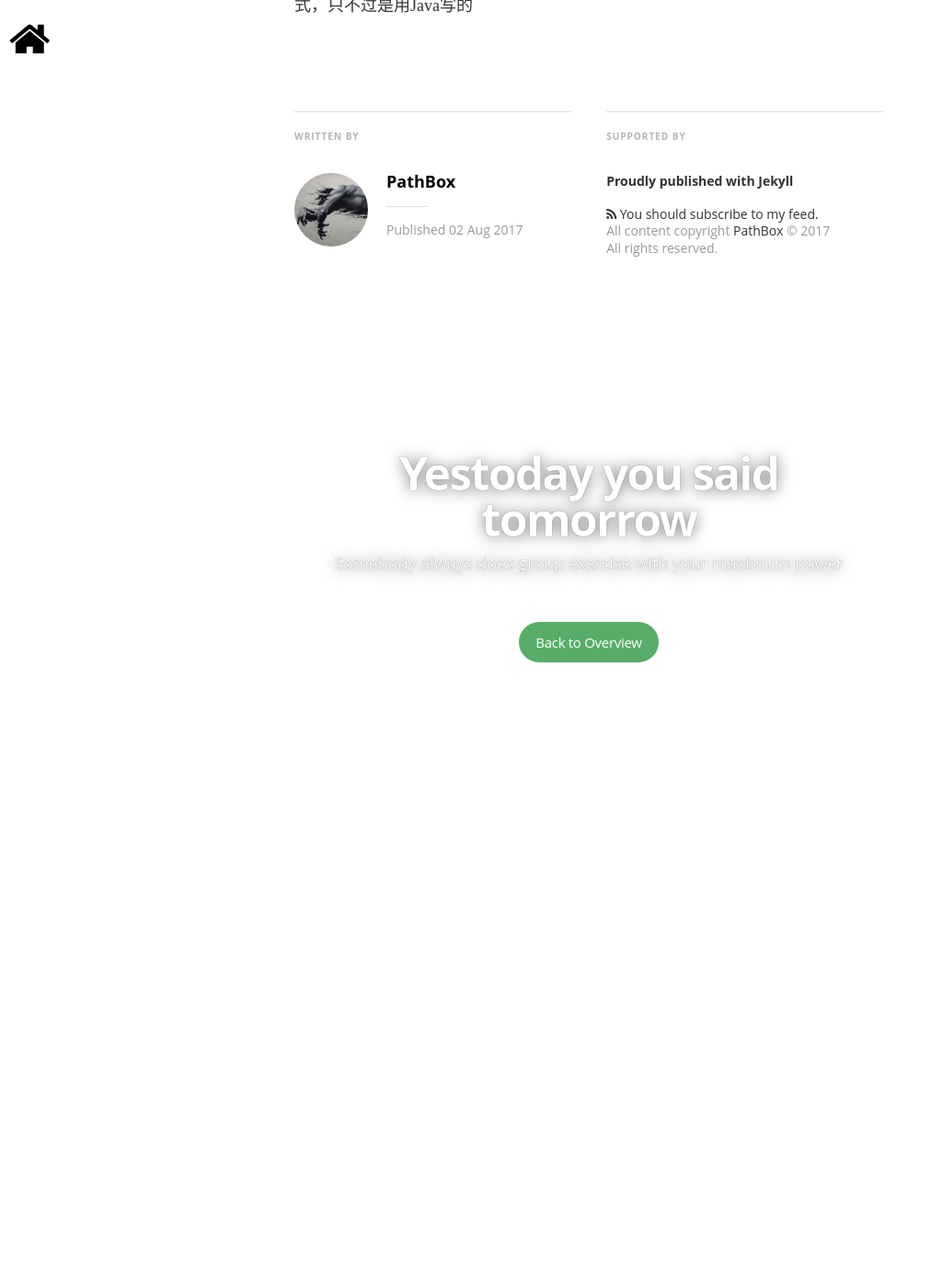
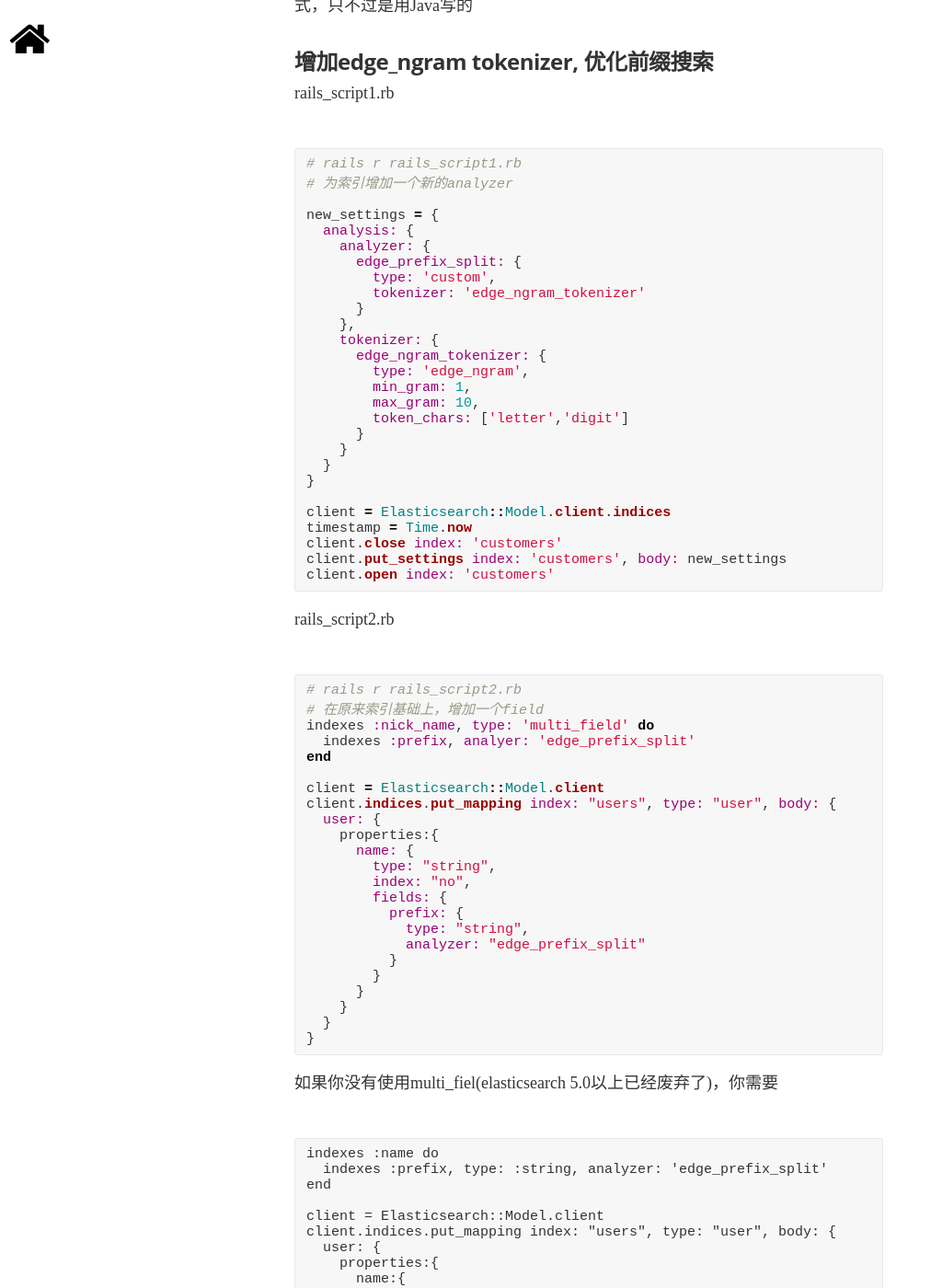
Before and after one commit to pathbox/pathbox.github.io, a Jekyll site: the page built from _posts/2017-08-02-work-summary-in-Udesk-seven.md, in a window 1280 px wide and 1400 px high, scrolled down 1815 px. Shown: the whole window at 92% size, without its empty margins (0-1012 px from the left). Built offline with Jekyll 4.4.1, drawn with Linux system fonts in a browser that asks for light colours; nearby versions of some CDN libraries; some web fonts are replaced; comment, search, counter and statistics services are not loaded; before the commit the page ends 2625 px from its top, so only the background shows below that; some of the changed text lies outside the part shown.

Commit message:
增加edge_ngram tokenizer, 优化前缀搜索

````diff
--- a/_posts/2017-08-02-work-summary-in-Udesk-seven.md
+++ b/_posts/2017-08-02-work-summary-in-Udesk-seven.md
@@ -29,3 +29,88 @@ result1 = file_name.match(/\A.*\[(\S+)\].*\Z/)
 
 ##### Kafka为什么那么快
 Kafka速度的秘诀在于，它把所有的消息都变成一个的文件。通过mmap(Memory Mapped Files)提高I/O速度，写入数据的时候它是末尾添加(顺序写入)所以速度最优；读取数据的时候配合sendfile直接暴力输出。阿里的RocketMQ也是这种模式，只不过是用Java写的
+
+##### 增加edge_ngram tokenizer, 优化前缀搜索
+
+rails_script1.rb
+```ruby
+# rails r rails_script1.rb
+# 为索引增加一个新的analyzer
+
+new_settings = {
+  analysis: {
+    analyzer: {
+      edge_prefix_split: {
+        type: 'custom',
+        tokenizer: 'edge_ngram_tokenizer'
+      }
+    },
+    tokenizer: {
+      edge_ngram_tokenizer: {
+        type: 'edge_ngram',
+        min_gram: 1,
+        max_gram: 10,
+        token_chars: ['letter','digit']
+      }
+    }
+  }
+}
+
+client = Elasticsearch::Model.client.indices
+timestamp = Time.now
+client.close index: 'customers'
+client.put_settings index: 'customers', body: new_settings
+client.open index: 'customers'
+```
+
+rails_script2.rb
+```ruby
+# rails r rails_script2.rb
+# 在原来索引基础上，增加一个field
+indexes :nick_name, type: 'multi_field' do
+  indexes :prefix, analyer: 'edge_prefix_split'
+end
+
+client = Elasticsearch::Model.client
+client.indices.put_mapping index: "users", type: "user", body: {
+  user: {
+    properties:{
+      name: {
+        type: "string",
+        index: "no",
+        fields: {
+          prefix: {
+            type: "string",
+            analyzer: "edge_prefix_split"
+          }
+        }
+      }
+    }
+  }
+}
+```
+
+如果你没有使用multi_fiel(elasticsearch 5.0以上已经废弃了)，你需要
+
+```
+indexes :name do
+  indexes :prefix, type: :string, analyzer: 'edge_prefix_split'
+end
+
+client = Elasticsearch::Model.client
+client.indices.put_mapping index: "users", type: "user", body: {
+  user: {
+    properties:{
+      name:{
+        type: :string, analyzer: :edge_prefix_split
+      }
+    }
+  }
+}
+
+```
+最后，再慢慢的为所有记录执行：  __elasticsearch__.index_document。 将每个记录的nick_name.prefix，使用 analyzer edge_prefix_split进行分词。
+
+在搜索的时候，使用 {prefix: {"name.prefix"=>"#{search_value}"}} 就可以了。
+
+edge_ngram 真的是天生用于前缀搜索的tokenizer
````
